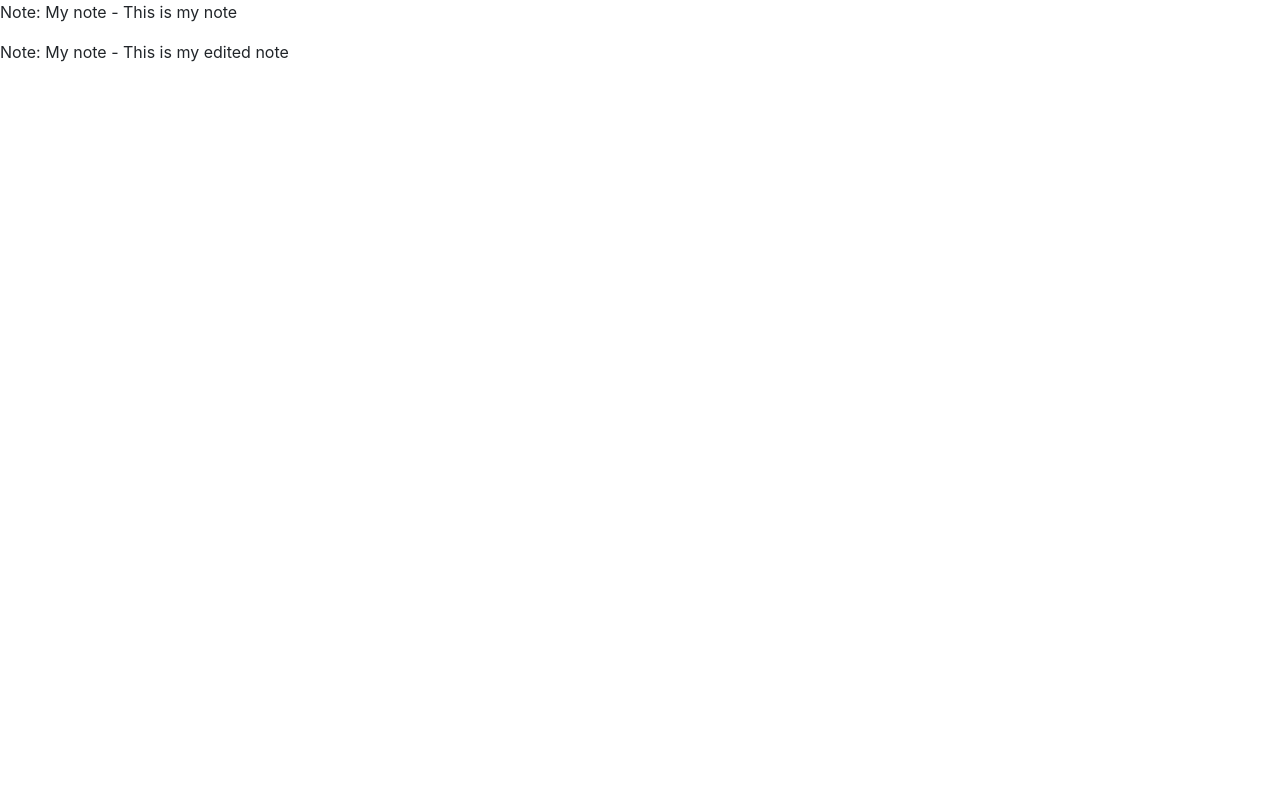
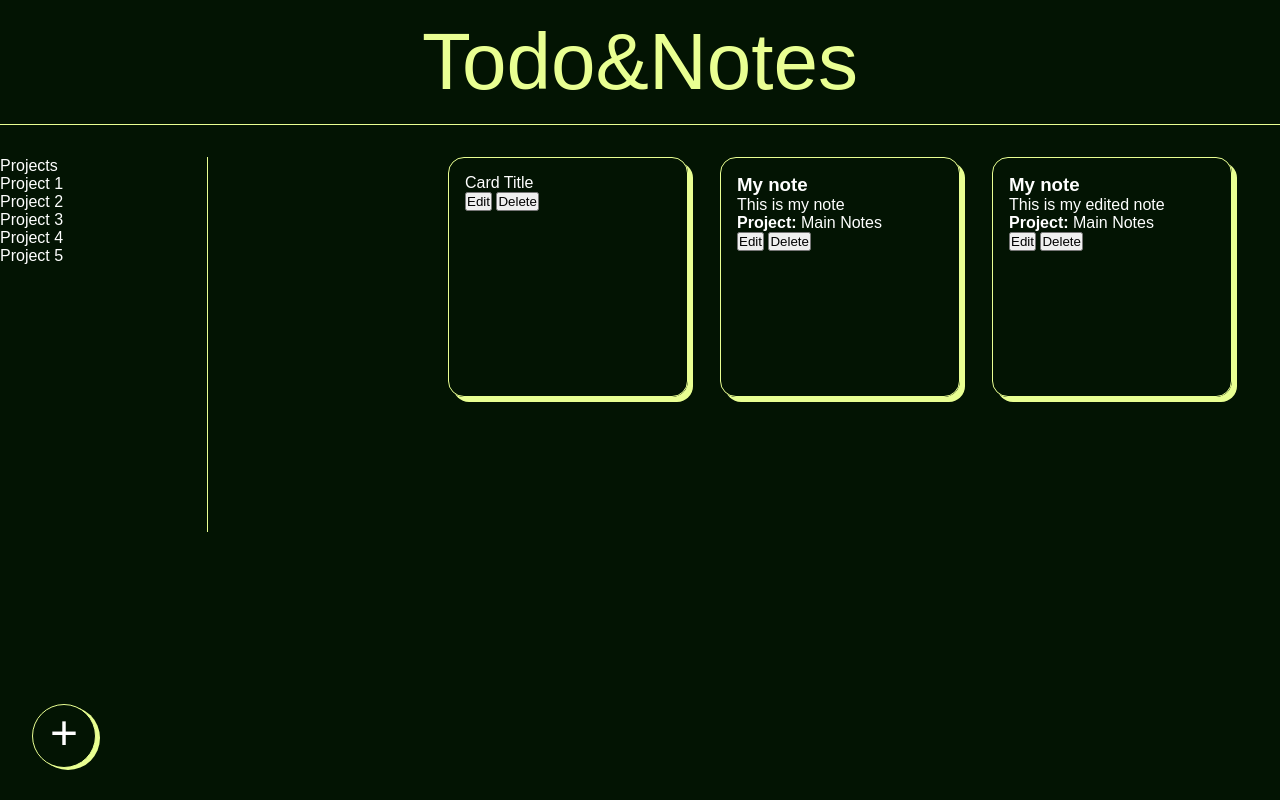
Before and after one commit to yaay/to-do-op, a plain HTML site: page index.html in a window 1280 px wide. Drawn offline with nearby package versions, Linux system fonts and the light colour scheme; a web font is replaced by a local one.

Commit message:
addin new UI and some functions

```diff
--- a/index.html
+++ b/index.html
@@ -1,18 +1,53 @@
 <!DOCTYPE html>
 <html lang="en">
+
 <head>
     <meta charset="UTF-8">
     <meta name="viewport" content="width=device-width, initial-scale=1.0">
     <title>Document</title>
     <script defer src="scripts.js"></script>
-    <!-- adding bootstrap -->
-    <link rel="stylesheet" href="https://stackpath.bootstrapcdn.com/bootstrap/4.5.2/css/bootstrap.min.css">
+    <link rel="stylesheet" href="styles.css">
 
 </head>
+
 <body>
     <div class="container">
-
+        <div class="header">
+            <p>Todo&Notes</p>
+        </div>
+        <div class="sidebar">
+            <p>Projects</p>
+            <div class="projects-list">
+                <p>Project 1</p>
+                <p>Project 2</p>
+                <p>Project 3</p>
+                <p>Project 4</p>
+                <p>Project 5</p>
+            </div>
+        </div>
+        <div class="todo-container">
+            <div class="todo-card">
+                <p>Card Title</p>
+                <div class="card-buttons">
+                    <button class="edit-button">Edit</button>
+                    <button class="delete-button">Delete</button>
+                </div>
+            </div>
+        </div>
     </div>
+    <div class="add-btn">
+        <p class="add-button">+</p>
+    </div>
+    <div class="add-todo">
+        <form class="add-todo-form" action="">
+            <input type="text" name="title" id="title" placeholder="Title">
+            <input type="text" name="description" id="description" placeholder="Description">
+            <input type="text" name="duedate" id="duedate" placeholder="Due Date">
+            <input type="text" name="piority" id="piority" placeholder="Piority">
+            <input type="text" name="project" id="project" placeholder="Project">
+            <input type="submit" value="Add">
+        </form>
 
 </body>
+
 </html>
--- a/scripts.js
+++ b/scripts.js
@@ -18,7 +18,7 @@ let notesDB = {
   ]
 }
 
-function createTodo(title, description, dueDate, piority, project='Main Todos') {
+function createTodo(title, description, dueDate, piority, project = 'Main Todos') {
   return {
     id: Math.random().toString(36).substring(2, 9),
     title,
@@ -30,7 +30,7 @@ function createTodo(title, description, dueDate, piority, project='Main Todos')
   }
 }
 
-function createNote(title, description, project='Main Notes') {
+function createNote(title, description, project = 'Main Notes') {
   return {
     id: Math.random().toString(36).substring(2, 9),
     title,
@@ -62,45 +62,73 @@ function editObj(objType, objData, objId) {
 
 }
 
-// createObj('note', 'My note', 'This is my note');
-// note1 = createNote('My note', 'This is my note')
-// noteEdited = createNote('My note', 'This is my edited note')
-// editObj('note', noteEdited)
+// Add a todo
 
-// createObj('todo', 'My todo', 'This is my todo', '2020-10-10', 'high')
+const addTodoForm = document.querySelector('.add-todo-form');
+addTodoForm.addEventListener('submit', e => {
+  e.preventDefault();
+  const title = addTodoForm.title.value;
+  const description = addTodoForm.description.value;
+  const dueDate = addTodoForm.duedate.value;
+  const piority = addTodoForm.piority.value;
+  const project = addTodoForm.project.value;
+  createObj('todo', title, description, dueDate, piority, project);
+  console.log(notesDB);
+  addTodoForm.reset();
+  toggleFormDisplay();
+  todoRendrer();
+});
 
+//change .add-todo display for flex to none
 
-// createObj('note', note1.title, note1.description)
-
-// storeObj(note1, 'note')
-
-// notesDB['notes'].push(note1)
-
-// editObj('note', 'This is my edited note')
-
-// console.log(notesDB)
-
-// Create function to display all todo and note in notesDB object
-
-function displayAllNotes() {
-    let container = document.createElement('div');
-    container.className = 'notes-container';
-    for (let note of notesDB.note) {
-      let noteElement = document.createElement('p');
-      noteElement.textContent = `Note: ${note.title} - ${note.description}`;
-      container.appendChild(noteElement);
-    }
-    for (let todo of notesDB.todo) {
-      let todoElement = document.createElement('p');
-      todoElement.textContent = `Todo: ${todo.title} - ${todo.description} - ${todo.completed ? 'Completed' : 'Incomplete'}`;
-      container.appendChild(todoElement);
-    }
-    let existingContainer = document.querySelector('.notes-container');
-    if (existingContainer) {
-      existingContainer.replaceWith(container);
-    } else {
-      document.body.appendChild(container);
-    }
+function toggleFormDisplay () {
+  const addTodo = document.querySelector('.add-todo');
+  addTodo.classList.toggle('add-todo-display');
 }
 
-  displayAllNotes()
+function displayAddTodo() {
+  const addTodoButton = document.querySelector('.add-btn');
+  addTodoButton.addEventListener('click', () => {
+    toggleFormDisplay();
+
+  });
+}
+
+displayAddTodo();
+
+function todoRendrer() {
+  notesDB.todo.forEach(todo => {
+    // select div notes-contaiber
+    const notesList = document.querySelector('.todo-container');
+    const noteItem = document.createElement('div');
+    noteItem.classList.add('todo-card');
+    noteItem.innerHTML = `
+      <h3>${todo.title}</h3>
+      <p>${todo.description}</p>
+      <p><strong>Project:</strong> ${todo.project}</p>
+      <div class="card-buttons">
+      <button class="edit-button">Edit</button>
+      <button class="delete-button">Delete</button>
+  </div>
+    `;
+    notesList.appendChild(noteItem);
+  });
+
+}
+
+notesDB.note.forEach(note => {
+  // select div notes-contaiber
+  const notesList = document.querySelector('.todo-container');
+  const noteItem = document.createElement('div');
+  noteItem.classList.add('todo-card');
+  noteItem.innerHTML = `
+    <h3>${note.title}</h3>
+    <p>${note.description}</p>
+    <p><strong>Project:</strong> ${note.project}</p>
+    <div class="card-buttons">
+    <button class="edit-button">Edit</button>
+    <button class="delete-button">Delete</button>
+</div>
+  `;
+  notesList.appendChild(noteItem);
+});
--- /dev/null
+++ b/styles.css
@@ -0,0 +1,104 @@
+@import url('https://fonts.cdnfonts.com/css/google-sans');
+
+:root {
+    --secondery-color: #e9ff92;
+}
+
+*{
+    margin: 0;
+    padding: 0;
+    box-sizing: border-box;
+    font-family: 'Product Sans', sans-serif;
+}
+
+body {
+    background-color: #031403;
+    color: #fff;
+}
+
+.container {
+    display: grid;
+    grid-template-columns: 1fr 2fr;
+    grid-template-rows: 1fr 3fr;
+    gap: 2rem;
+    grid-template-areas: "header header" "sidebar todo-container";
+}
+
+.header {
+    grid-area: header;
+    /* background-color: #fff; */
+    border-bottom: 1px solid var(--secondery-color);
+    padding: 1rem 0;
+    display: flex;
+    justify-content: space-between;
+    align-items: center;
+    justify-content: center;
+
+}
+
+.header > p {
+    font-size: 5rem;
+    color: var(--secondery-color);
+    /* padding: 1rem 2rem; */
+}
+
+
+.sidebar {
+    grid-area: sidebar;
+    /* background-color: #fff; */
+    border-right: 1px solid #e9ff92;
+    width: 50%;
+}
+
+.todo-container {
+    grid-area: todo-container;
+    display: flex;
+    gap: 2rem;
+
+}
+
+.todo-card {
+    border: 1px solid #e9ff92;
+    width: 15rem;
+    height: 15rem;
+    border-radius: 1rem;
+    padding: 1rem;
+    box-shadow: 5px 5px 0px #e9ff92;
+}
+
+.add-btn {
+    position: fixed;
+    bottom: 2rem;
+    left: 2rem;
+    background-color: #031403;
+    box-shadow: 4px 2px 0px #e9ff92;
+    height: 4rem;
+    width: 4rem;
+    border-radius: 50%;
+    display: flex;
+    justify-content: center;
+    border: 1px solid #e9ff92;
+
+}
+
+.add-btn > p {
+    /* filter: invert(1); */
+    font-size: 3rem;
+}
+
+.add-todo{
+    position: fixed;
+    top: 0;
+    left: 0;
+    height: 100vh;
+    width: 100vw;
+    background-color: rgba(0,0,0,0.5);
+    display: none;
+    justify-content: center;
+    align-items: center;
+    z-index: 100;
+}
+
+.add-todo-display {
+    display: flex;
+}
```
Lines whose indentation alone changed are shown as unchanged.
